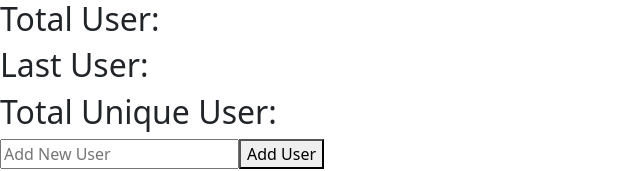
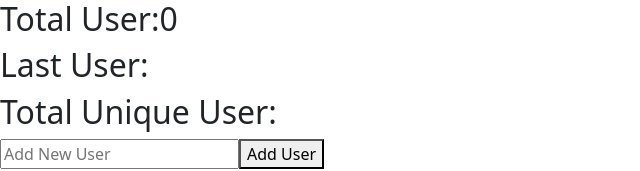
Before and after one commit to sumitbasu116/react-blog, a React (Vite) app: page / in a window 1280 px wide. Shown: the top 171 px of the page, without its empty margins (0-640 px from the left). Built offline with nearby package versions, Linux system fonts and the light colour scheme.

Commit message:
Derived State part 2-display total number of users

```diff
--- a/src/App.jsx
+++ b/src/App.jsx
@@ -8,9 +8,11 @@ const handleAddUsers=()=>{
   serUsers([...users,user]);
 }
 
+const totalUsers=users.length;
+
   return (
     <div>
-      <h2>Total User:{}</h2>
+      <h2>Total User:{totalUsers}</h2>
       <h2>Last User:{}</h2>
       <h2>Total Unique User:{}</h2>
       <input type="text" onChange={(event)=>setUser(event.target.value)} placeholder="Add New User"/>
```
